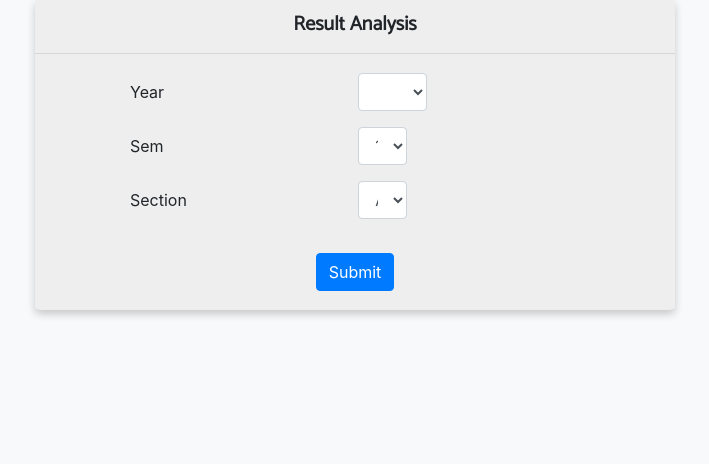
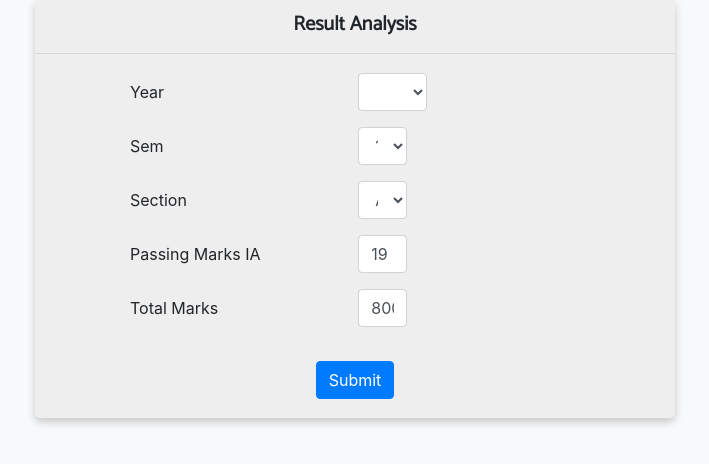
Before and after one commit to UdPro/Vtu_Result_Analysis, a Django app: page /analysis in a window 1280 px wide. Shown: the part 110-574 px from the top of the page, without its empty margins (285-994 px from the left). Run offline with Django 3.2, Linux system fonts and the light colour scheme; lists and menus that the app fills with data are empty; some libraries are stand-ins or nearby versions.

Commit message:
"Fixed Bug" "Added new filter in analysis page"

```diff
--- a/fetch/views.py
+++ b/fetch/views.py
@@ -489,7 +489,7 @@ def analysis(request):
 
 # Fetching results from Database
 
-def test(t, total_marks = 800, fail_ia_marks = 19):
+def analyze(t, total_marks = 800, fail_ia_marks = 19):
 	t.index.name = "Usn"
 
 	# Extracting the subjects from dataframe
@@ -644,7 +644,7 @@ def test(t, total_marks = 800, fail_ia_marks = 19):
 			dic_class['ABSENT'] += 1
 
 	# Using the row as Index for Dataframe
-
+	t.apply(dic_pass, axis = 1)
 	students_div = pd.DataFrame.from_dict(dic_class, orient = 'index', columns =['Freq'])
 	students_div.loc["Overall Pass"] = int(students_div.loc['PASSED']*100/students_div.loc['STUDENT APPEARED'])
 
@@ -656,7 +656,8 @@ def analysis_result(request):
 		database = str(request.POST['year'])
 		sem = str(request.POST['sem'])
 		sec = str(request.POST['sec'])
-		#total_marks = 800
+		pass_ia_marks = int(request.POST['ia_marks'])
+		total_marks = int(request.POST['total_marks'])
 		conn = create_engine('mysql+pymysql://' + user + ':' + passwd + '@' + 'localhost' + '/' + database , echo=False)
 		try:
 			t = pd.read_sql('SELECT * FROM' + ' `' + sem +'` ' + 'where sec = ' + '"' + sec + '"' , conn)
@@ -671,7 +672,7 @@ def analysis_result(request):
 			return redirect ('analysis')
 		t = t.set_index(["Usn","Name",'Subject']).drop('sec',axis = 1).sort_index().unstack().stack(0).unstack()
 		t = t.reset_index().set_index("Usn")
-		t, sub_analysis, topper, students_div, pass_due_to_ia = test(t)
+		t, sub_analysis, topper, students_div, pass_due_to_ia = analyze(t, total_marks, pass_ia_marks)
 		colorFile_db(t,sub_analysis, topper , students_div, pass_due_to_ia)
 
 		return render(request,'result.html',{
--- a/templates/analysis.html
+++ b/templates/analysis.html
@@ -15,7 +15,7 @@
 				  	<label class="col-sm-4 col-form-label">Year</label>
 				  	<div class="col-sm-5">
 				  		<div class="col-md-5">
-				          <select class="form-control" id="disabledSelect" name = "year">
+				          <select class="form-control" name = "year">
 								{% for name in db_name %}
 						      		<option value="{{name}}">{{name}}</option>
 						     	{% endfor%}
@@ -31,7 +31,7 @@
 				  	<label class="col-md-4 col-form-label">Sem</label>
 				  	<div class="col-md-5">
 				  		<div class="col-md-4">
-				          <select class="form-control" id="disabledSelect" name = "sem">
+				          <select class="form-control"  name = "sem">
 						      <option>1</option>
 						      <option>2</option>
 						      <option>3</option>
@@ -52,11 +52,35 @@
 				  	<label class="col-md-4 col-form-label">Section</label>
 				  	<div class="col-md-5">
 				  		<div class="col-md-4">
-				          <select class="form-control" id="disabledSelect" name = "sec">
+				          <select class="form-control"  name = "sec">
 						      <option>A</option>
 						      <option>B</option>
 						      <option>C</option>
 						  </select>
+					  	</div>
+				    </div>
+				  </div>
+				</div>
+			</div>
+			<div class="form-group row">
+            	<div class="container">
+				  <div class="row justify-content-md-center">
+				  	<label class="col-md-4 col-form-label">Passing Marks IA</label>
+				  	<div class="col-md-5">
+				  		<div class="col-md-4">
+							<input type="text" class="form-control" name="ia_marks"  value="19">
+					  	</div>
+				    </div>
+				  </div>
+				</div>
+			</div>
+			<div class="form-group row">
+            	<div class="container">
+				  <div class="row justify-content-md-center">
+				  	<label class="col-md-4 col-form-label">Total Marks</label>
+				  	<div class="col-md-5">
+				  		<div class="col-md-4">
+							<input type="text" class="form-control" name="total_marks" value = 800 >
 					  	</div>
 				    </div>
 				  </div>
```
Also changed, not shown: 1 other file.
